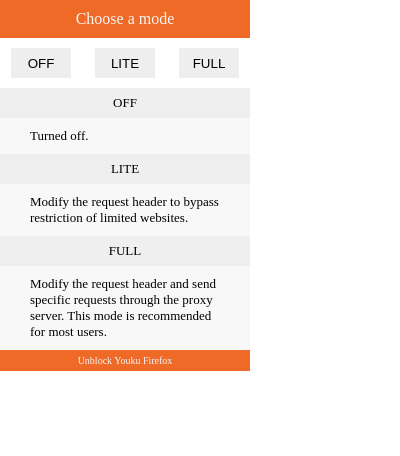
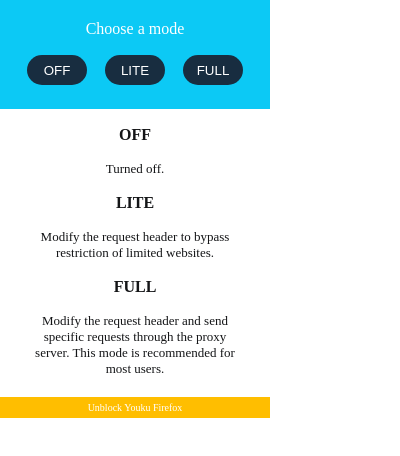
Before and after one commit to chenzhekl/unblock-youku-firefox, a browser extension: page addon/popup/index.html in a window 400 px wide. Drawn offline with Linux system fonts and the light colour scheme.

Commit message:
Refresh the UI of popup page.

```diff
--- a/addon/popup/index.css
+++ b/addon/popup/index.css
@@ -1,60 +1,65 @@
 body {
     background-color: #ffffff;
     margin: 0;
-    max-width: 250px;
+    max-width: 270px;
 }
 
 .label {
-    padding: 10px;
+    padding: 20px 0 10px 0;
     text-align: center;
-    background-color: #f06a27;
-    color: #f5f5f5;
+    background-color: #0cc9f5;
+    color: #ffffff;
 }
 
 .btn-group {
     text-align: center;
+    background-color: #0cc9f5;
+    padding: 0  0 17px 0;
 }
 
 .btn {
     width: 60px;
     height: 30px;
     border: none;
-    margin: 10px;
-    background-color: #eeeeee;
-    color: #000000;
+    margin: 7px;
+    background-color: rgb(24, 45, 64);
+    color: #ffffff;
+    border-radius: 20px;
 }
 
 .btn:hover {
-    background-color: #B0E0E6;
+    background-color: rgb(255, 190, 0);
     cursor: pointer;
 }
 
 .active {
-    background-color: rgba(240, 106, 39, 0.53);
+    background-color: rgb(255, 190, 0);
 }
 
 .list ul {
     list-style: none;
     margin: 0;
-    padding: 0;
+    padding: 10px 0;
     font-size: small;
+    color: rgb(20, 21, 23)
 }
 
 .li-title {
     text-align: center;
-    background-color: rgba(230, 230, 230, 0.63);
+    font-weight: bolder;
+    font-size: medium;
     padding: 7px;
 }
 
 .li-content {
     padding: 10px 30px;
-    background-color: #f8f8f8;
+    text-align: center;
 }
 
 .footer {
-    background-color: #f06a27;
+    background-color: rgb(255, 190, 0);
     text-align: center;
     font-size: x-small;
     padding: 5px;
-    color: #f5f5f5;
+    color: white;
 }
```
